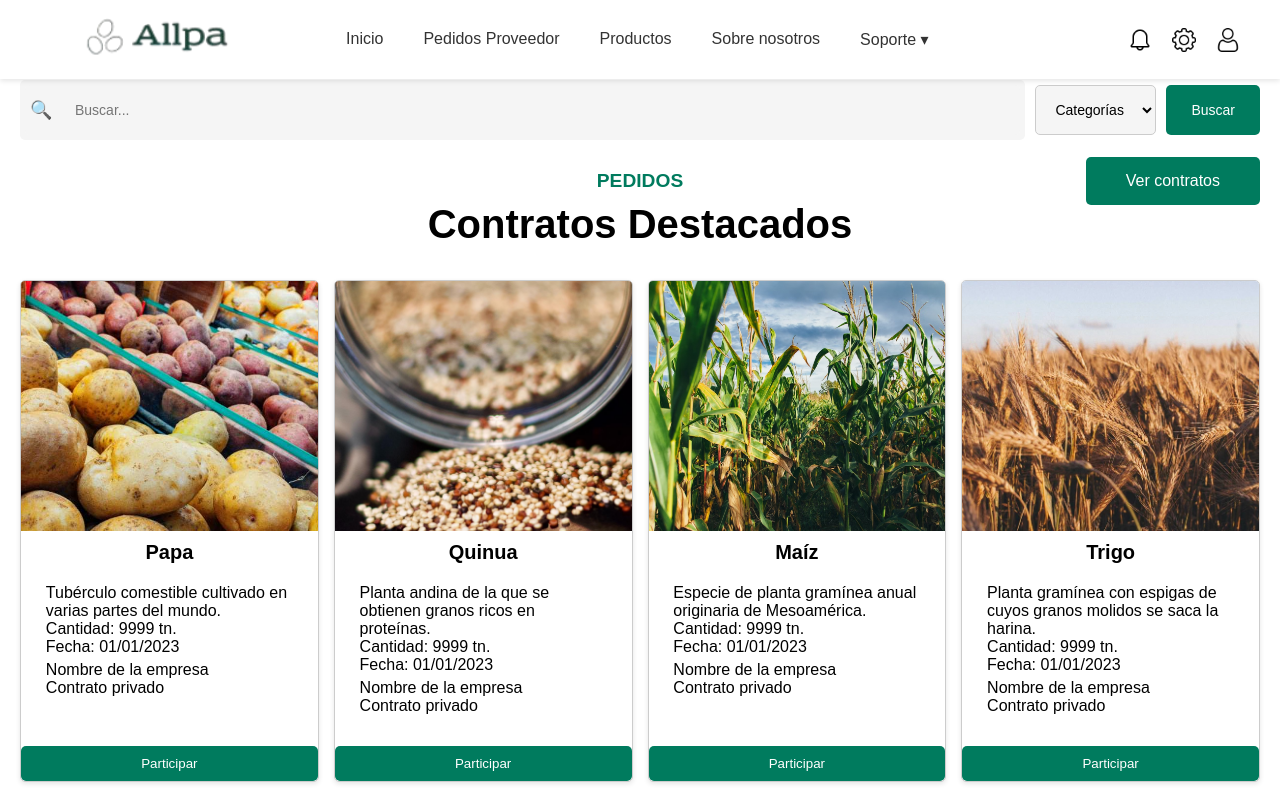
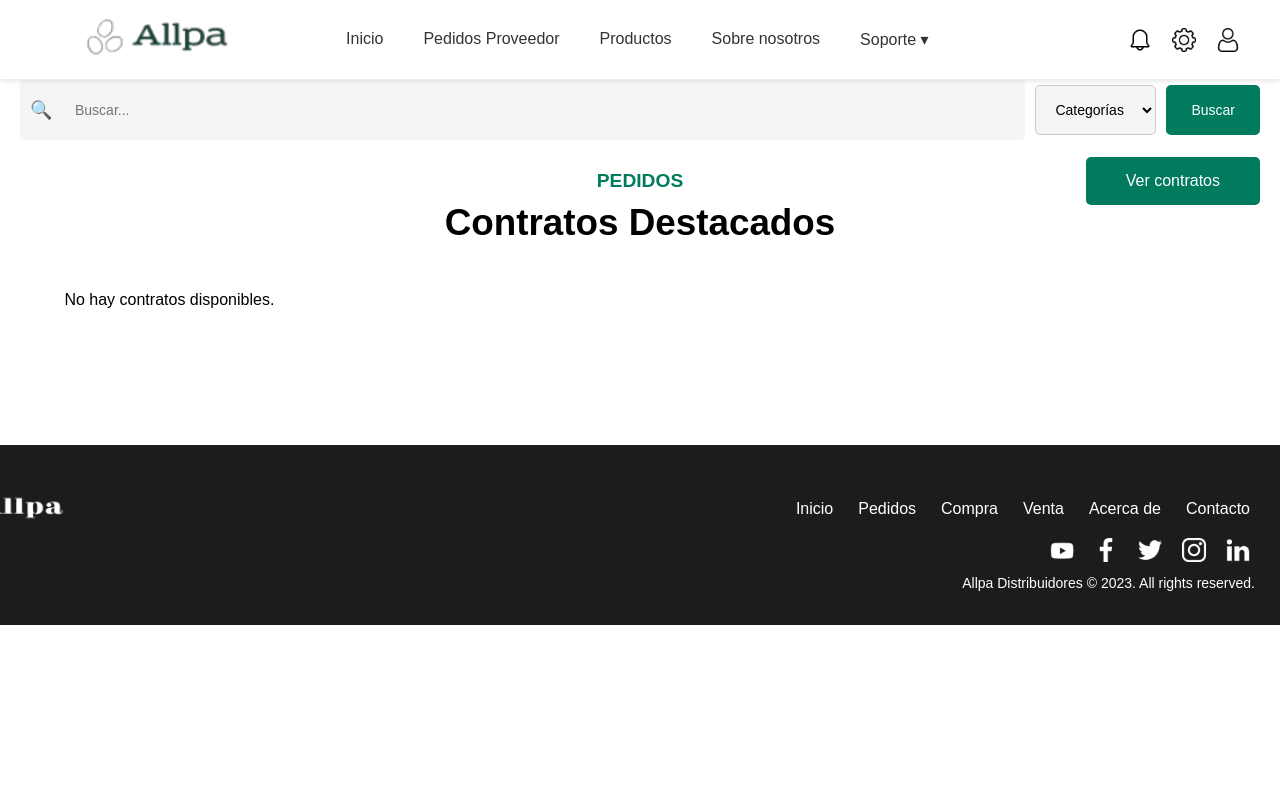
Before and after one commit to RodrigoAGA/Ing.-Soft.-2---Grupo-4, a React (Create React App) app: page /pedidos-empresa in a window 1280 px wide. Shown: the top 800 px of the page. Built offline with nearby package versions, Linux system fonts and the light colour scheme.

Commit message:
vista de contratos creados desde empresas y participacion en multiples contratos

```diff
--- a/src/components/PedidosEmpresa.css
+++ b/src/components/PedidosEmpresa.css
@@ -174,7 +174,7 @@ button:hover {
     background-color: #005b47;
 }
 
-.btn-crear-contrato {
+.btn-ver-contratos {
     position: absolute;
     right: 0;
     padding: 15px 40px;
@@ -186,11 +186,12 @@ button:hover {
     cursor: pointer;
 }
 
-.btn-crear-contrato:hover {
+.btn-ver-contratos:hover {
     background-color: #005b47;
 }
+
 .titulo-contratos-destacados {
     margin-top: -20px;
-    font-size: 2.5rem;
+    font-size: 2.3rem;
     color: #000;
 }
--- a/src/components/PedidosEmpresa.js
+++ b/src/components/PedidosEmpresa.js
@@ -1,10 +1,17 @@
-import React, { useState } from 'react';
+import React, { useState, useEffect } from 'react';
 import './PedidosEmpresa.css';
+import ContratoService from '../funcionalidades/ServicioContrato/ContratoService';
 
 const PedidosEmpresa = () => {
   const [terminoBusqueda, setTerminoBusqueda] = useState('');
   const [categoria, setCategoria] = useState('');
   const [mostrarMas, setMostrarMas] = useState(false);
+  const [contratos, setContratos] = useState([]);
+
+  useEffect(() => {
+    const contratosGuardados = ContratoService.obtenerContratos();
+    setContratos(contratosGuardados);
+  }, []);
 
   const alternarMostrarMas = () => {
     setMostrarMas(!mostrarMas);
@@ -14,9 +21,10 @@ const PedidosEmpresa = () => {
     console.log('Buscando:', terminoBusqueda, 'Categoría:', categoria);
   };
 
+  const contratosMostrar = mostrarMas ? contratos : contratos.slice(0, 4);
+
   return (
     <div className="pedidos-container">
-
       <div className="search-container">
         <div className="search-bar">
           <input
@@ -32,196 +40,49 @@ const PedidosEmpresa = () => {
           <option value="vegetales">Vegetales</option>
           <option value="granos">Granos</option>
           <option value="frutas">Frutas</option>
-          <option value="otros">Otros</option>
         </select>
         <button onClick={manejarBusqueda}>Buscar</button>
       </div>
 
       <div className="header-pedidos">
         <h1 className="titulo">Pedidos</h1>
-        <button className="btn-crear-contrato">
+        <button className="btn-ver-contratos">
           Ver contratos
         </button>
       </div>
       <h2 className="titulo-contratos-destacados">Contratos Destacados</h2>
 
       <div className="productos-grid">
-
-        <div className="producto-card">
-          <img src={process.env.PUBLIC_URL + '/Papa.jpg'} alt="Papa" />
-          <h3>Papa</h3>
-          <div className="descripcion-producto">
-            <p>
-              Tubérculo comestible cultivado en varias partes del mundo.
-              <br />
-              Cantidad: 9999 tn.
-              <br />
-              Fecha: 01/01/2023
-            </p>
-            <p>
-              Nombre de la empresa
-              <br />
-              Contrato privado
-            </p>
-          </div>
-          <button>Participar</button>
-        </div>
-
-        <div className="producto-card">
-          <img src={process.env.PUBLIC_URL + '/Quinua.jpg'} alt="Quinua" />
-          <h3>Quinua</h3>
-          <div className="descripcion-producto">
-            <p>
-              Planta andina de la que se obtienen granos ricos en proteínas.
-              <br />
-              Cantidad: 9999 tn.
-              <br />
-              Fecha: 01/01/2023
-            </p>
-            <p>
-              Nombre de la empresa
-              <br />
-              Contrato privado
-            </p>
-          </div>
-          <button>Participar</button>
-        </div>
-
-        <div className="producto-card">
-          <img src={process.env.PUBLIC_URL + '/Maiz.jpg'} alt="Maíz" />
-          <h3>Maíz</h3>
-          <div className="descripcion-producto">
-            <p>
-              Especie de planta gramínea anual originaria de Mesoamérica.
-              <br />
-              Cantidad: 9999 tn.
-              <br />
-              Fecha: 01/01/2023
-            </p>
-            <p>
-              Nombre de la empresa
-              <br />
-              Contrato privado
-            </p>
-          </div>
-          <button>Participar</button>
-        </div>
-
-        <div className="producto-card">
-          <img src={process.env.PUBLIC_URL + '/Trigo.jpg'} alt="Trigo" />
-          <h3>Trigo</h3>
-          <div className="descripcion-producto">
-            <p>
-              Planta gramínea con espigas de cuyos granos molidos se saca la harina.
-              <br />
-              Cantidad: 9999 tn.
-              <br />
-              Fecha: 01/01/2023
-            </p>
-            <p>
-              Nombre de la empresa
-              <br />
-              Contrato privado
-            </p>
-          </div>
-          <button>Participar</button>
-        </div>
-
-        {mostrarMas && (
-          <>
-            <div className="producto-card">
-              <img src={process.env.PUBLIC_URL + '/Arroz.jpg'} alt="Arroz" />
-              <h3>Arroz</h3>
+        {contratosMostrar.length > 0 ? (
+          contratosMostrar.map((contrato, index) => (
+            <div key={index} className="producto-card">
+              <img src={contrato.imagen} alt={contrato.producto} />
+              <h3>{contrato.producto}</h3>
               <div className="descripcion-producto">
                 <p>
-                  Cereal básico en muchas culturas culinarias del mundo.
+                  Empresa: {contrato.empresa}
                   <br />
-                  Cantidad: 9999 tn.
+                  Tipo de contrato: {contrato.tipoContrato}
                   <br />
-                  Fecha: 01/01/2023
-                </p>
-                <p>
-                  Nombre de la empresa
+                  Cantidad: {contrato.cantidad} tn.
                   <br />
-                  Contrato privado
+                  Fecha: {contrato.fechaPublicacion}
                 </p>
               </div>
               <button>Participar</button>
             </div>
-
-            <div className="producto-card">
-              <img src={process.env.PUBLIC_URL + '/Algodon.jpg'} alt="Algodón" />
-              <h3>Algodón</h3>
-              <div className="descripcion-producto">
-                <p>
-                  Fibra natural utilizada principalmente para la producción de textiles.
-                  <br />
-                  Cantidad: 9999 tn.
-                  <br />
-                  Fecha: 01/01/2023
-                </p>
-                <p>
-                  Nombre de la empresa
-                  <br />
-                  Contrato privado
-                </p>
-              </div>
-              <button>Participar</button>
-            </div>
-
-            <div className="producto-card">
-              <img
-                src={process.env.PUBLIC_URL + '/Kiwicha.jpg'}
-                alt="Kiwicha"
-              />
-              <h3>Kiwicha</h3>
-              <div className="descripcion-producto">
-                <p>
-                  Pseudocereal de gran valor nutritivo originario de los Andes.
-                  <br />
-                  Cantidad: 9999 tn.
-                  <br />
-                  Fecha: 01/01/2023
-                </p>
-                <p>
-                  Nombre de la empresa
-                  <br />
-                  Contrato privado
-                </p>
-              </div>
-              <button>Participar</button>
-            </div>
-
-            <div className="producto-card">
-              <img
-                src={process.env.PUBLIC_URL + '/Canihua.jpg'}
-                alt="Cañihua"
-              />
-              <h3>Cañihua</h3>
-              <div className="descripcion-producto">
-                <p>
-                  Grano pequeño originario de los Andes, similar a la quinua.
-                  <br />
-                  Cantidad: 9999 tn.
-                  <br />
-                  Fecha: 01/01/2023
-                </p>
-                <p>
-                  Nombre de la empresa
-                  <br />
-                  Contrato privado
-                </p>
-              </div>
-              <button>Participar</button>
-            </div>
-          </>
+          ))
+        ) : (
+          <p>No hay contratos disponibles.</p>
         )}
       </div>
 
       <div className="ver-mas-container">
-        <button className="ver-mas" onClick={alternarMostrarMas}>
-          {mostrarMas ? 'Ver menos' : 'Ver más'}
-        </button>
+        {contratos.length > 4 && (
+          <button className="ver-mas" onClick={alternarMostrarMas}>
+            {mostrarMas ? 'Ver menos' : 'Ver más'}
+          </button>
+        )}
       </div>
     </div>
   );
--- a/src/funcionalidades/ServicioContrato/ContratoService.js
+++ b/src/funcionalidades/ServicioContrato/ContratoService.js
@@ -1,4 +1,3 @@
-// ContratoService.js
 const ContratoService = {
   obtenerContratos: () => {
     return JSON.parse(localStorage.getItem('contratos')) || [];
@@ -10,10 +9,18 @@ const ContratoService = {
     localStorage.setItem('contratos', JSON.stringify(contratosExistentes));
   },
 
-    eliminarContrato: (index) => {
-      const contratosExistentes = JSON.parse(localStorage.getItem('contratos')) || [];
-      contratosExistentes.splice(index, 1);
-      localStorage.setItem('contratos', JSON.stringify(contratosExistentes));
+  actualizarContratos: (contratos) => {
+    localStorage.setItem('contratos', JSON.stringify(contratos));
+  },
+
+  buscarContratos: (terminoBusqueda) => {
+    const contratos = JSON.parse(localStorage.getItem('contratos')) || [];
+    return contratos.filter(contrato => contrato.producto.toLowerCase().includes(terminoBusqueda.toLowerCase()));
+  },
+
+  filtrarPorCategoria: (categoria) => {
+    const contratos = JSON.parse(localStorage.getItem('contratos')) || [];
+    return contratos.filter(contrato => contrato.categoria === categoria);
   }
 };
 
```
Lines whose indentation alone changed are shown as unchanged.
